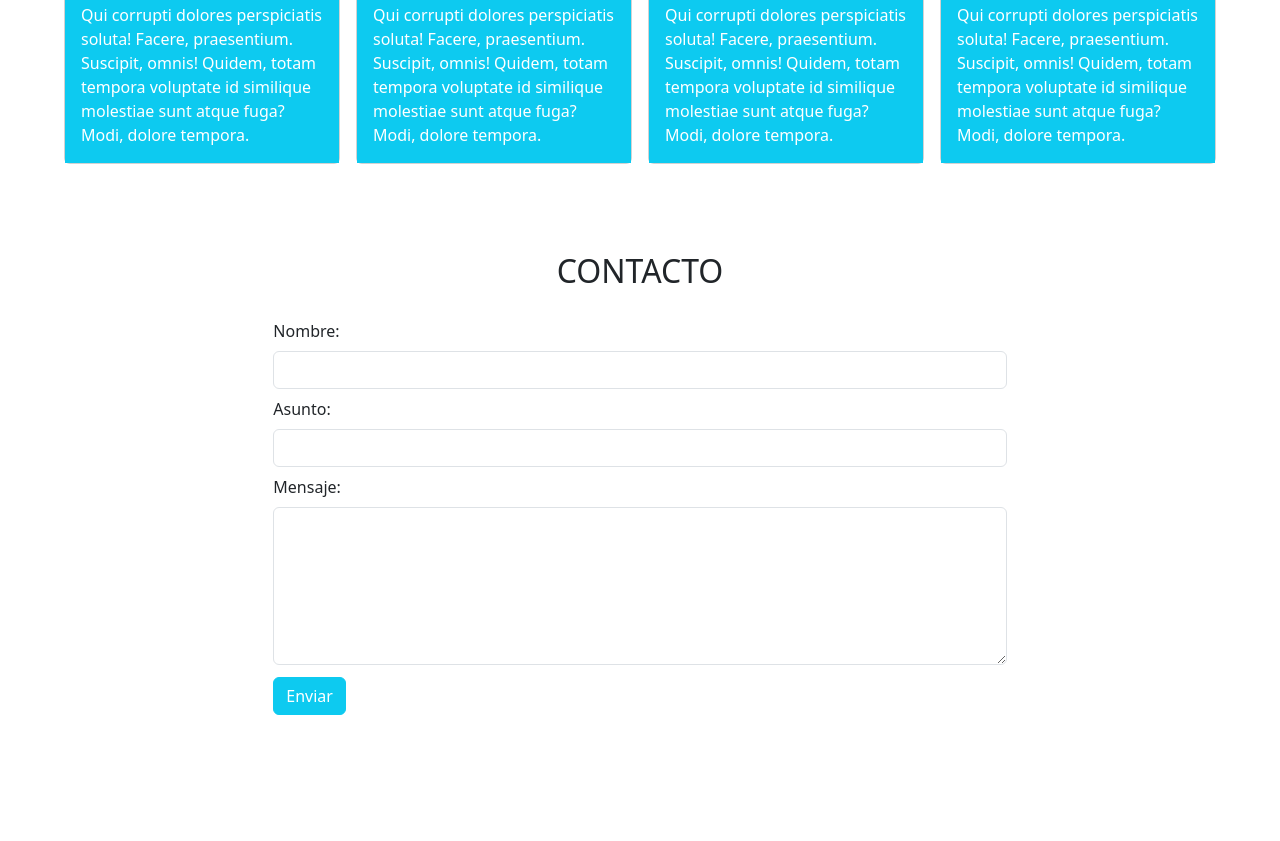
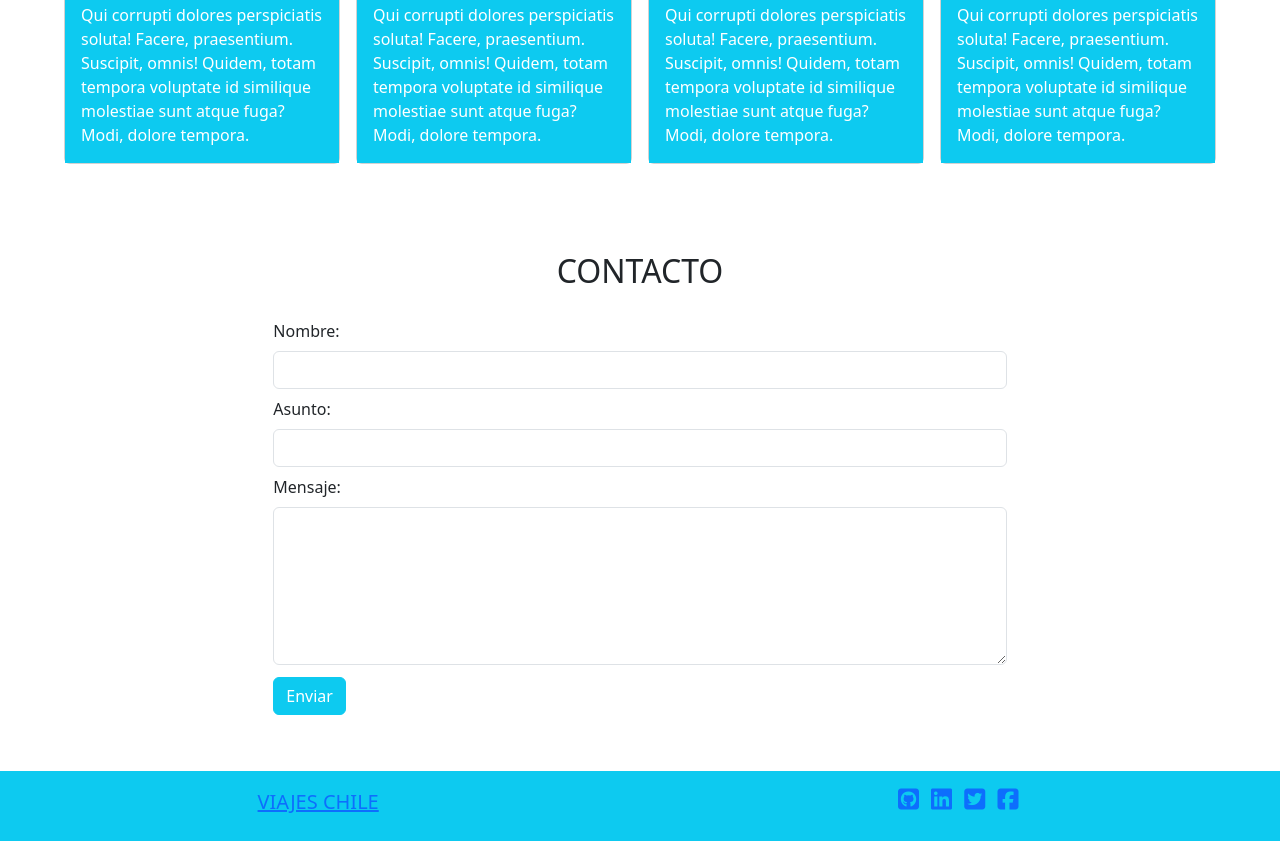
Before and after one commit to IgnaMirandaG/m2-desafio-prueba-viajes-chile, a plain HTML site: page index.html in a window 1280 px wide. Shown: the part 1808-2649 px from the top of the page. Before the commit the page ends 2579 px from the top, so only its background shows below. Drawn offline with nearby package versions, Linux system fonts and the light colour scheme.

Commit message:
Se agrega footer con redes sociales enlazadas

```diff
--- a/index.html
+++ b/index.html
@@ -200,7 +200,18 @@
 
     </main>
 
+    <footer class="bg-info py-3">
+        <div class="d-flex justify-content-around">
+            <p class="mb-0 pb-2 fs-5"><a href="./">VIAJES CHILE</a></p>
+            <div>
+                <a href="https://github.com/"><i class="fa-brands fa-square-github fs-4 px-1"></i></a>
+                <a href="https://www.linkedin.com/"><i class="fa-brands fa-linkedin fs-4 px-1"></i></a>
+                <a href="https://twitter.com/"><i class="fa-brands fa-square-twitter fs-4 px-1" ></i></a>
+                <a href="https://www.facebook.com/"><i class="fa-brands fa-square-facebook fs-4 px-1"></i></a>
+            </div>
+        </div>
 
+    </footer>
 
 </body>
 
```
